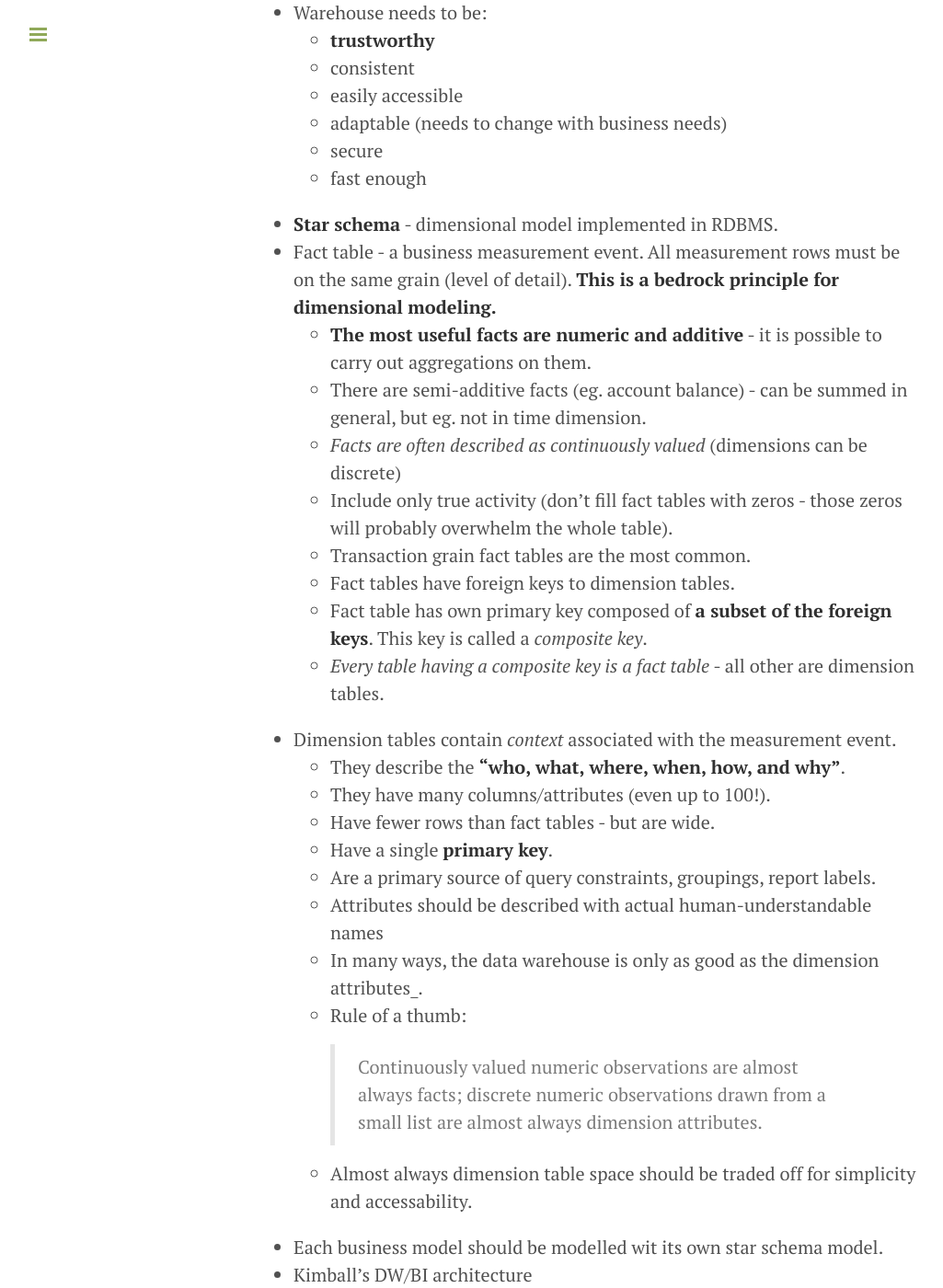
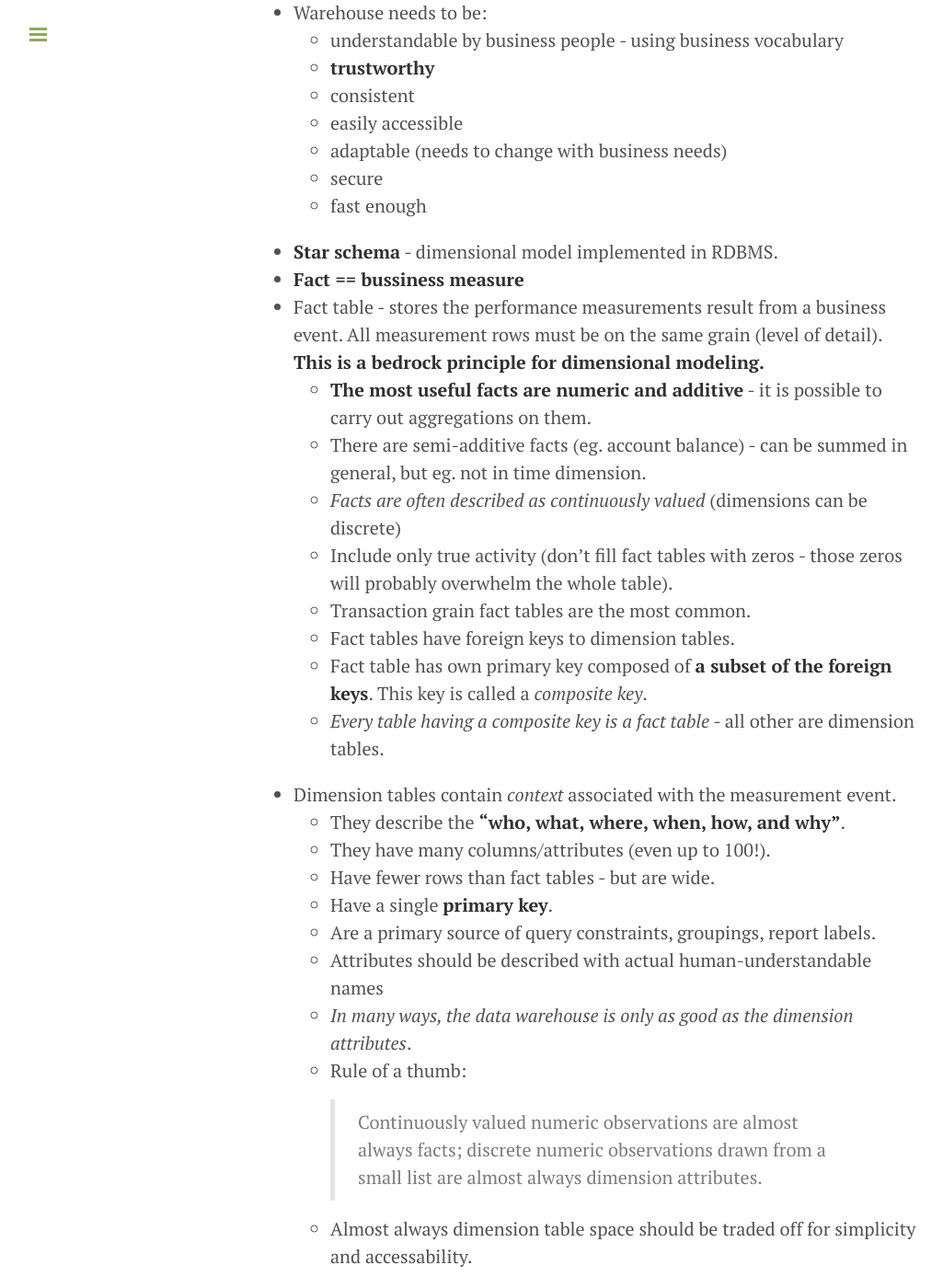
Before and after one commit to pkoperek/braindump, a Jekyll site: the page built from _posts/2014-11-15-data-warehouse-toolkit-chap1.md, in a window 1280 px wide and 1400 px high, scrolled down 373 px. Shown: the whole window at 92% size, without its empty margins (1-1026 px from the left). Built offline with Jekyll 4.4.1, drawn with Linux system fonts in a browser that asks for light colours; Markdown is read by kramdown in place of the engine named in the settings; comment, search, counter and statistics services are not loaded; some of the changed text lies outside the part shown.

Commit message:
update chap1 notes for DW toolkit

```diff
--- a/_posts/2014-11-15-data-warehouse-toolkit-chap1.md
+++ b/_posts/2014-11-15-data-warehouse-toolkit-chap1.md
@@ -7,6 +7,7 @@ comments: true
 * Data Warehouses are analytical tools - based on them business is going to make decisions.
 * It doesn't have any sense to create a warehouse if nobody wants to use it.
 * Warehouse needs to be:
+  * understandable by business people - using business vocabulary
   * **trustworthy**
   * consistent
   * easily accessible
@@ -14,7 +15,8 @@ comments: true
   * secure
   * fast enough
 * **Star schema** - dimensional model implemented in RDBMS.
-* Fact table - a business measurement event. All measurement rows must be on the same grain (level of detail). **This is a bedrock principle for dimensional modeling.**
+* **Fact == bussiness measure**
+* Fact table - stores the performance measurements result from a business event. All measurement rows must be on the same grain (level of detail). **This is a bedrock principle for dimensional modeling.**
   * **The most useful facts are numeric and additive** - it is possible to carry out aggregations on them.
   * There are semi-additive facts (eg. account balance) - can be summed in general, but eg. not in time dimension.
   * _Facts are often described as continuously valued_ (dimensions can be discrete)
@@ -30,12 +32,12 @@ comments: true
   * Have a single **primary key**.
   * Are a primary source of query constraints, groupings, report labels.
   * Attributes should be described with actual human-understandable names
-  * In many ways, the data warehouse is only as good as the dimension attributes_.
+  * _In many ways, the data warehouse is only as good as the dimension attributes_.
   * Rule of a thumb:
     > Continuously valued numeric observations are almost always facts; discrete numeric observations drawn from a small list are almost always dimension attributes.
   * Almost always dimension table space should be traded off for simplicity and accessability.
 
-* Each business model should be modelled wit its own star schema model.
+* Each business model should be modelled with its own star schema model.
 * Kimball's DW/BI architecture
   * Comprises of four components:
     * Operational source systems - systems the data is copied from
```
